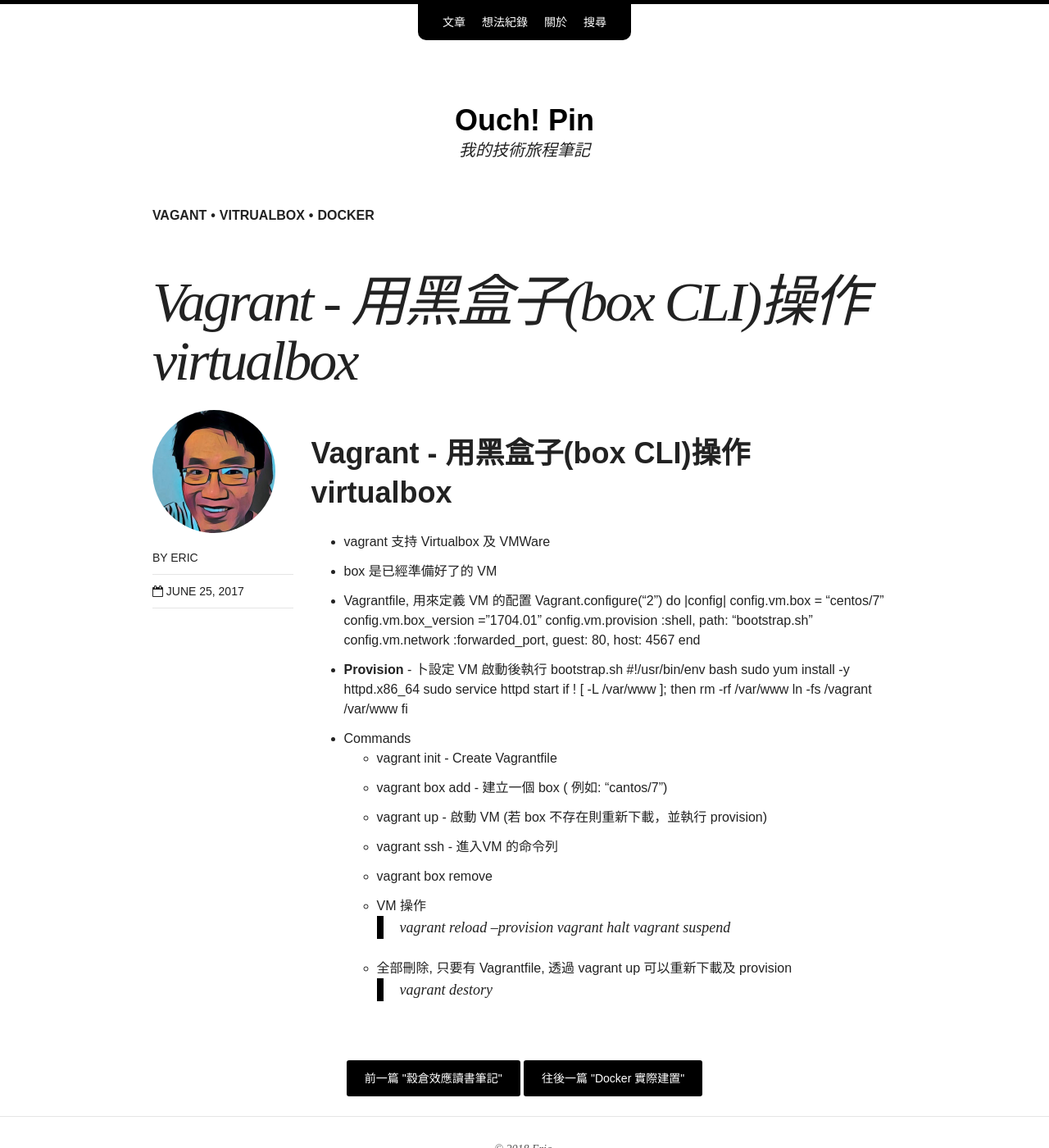
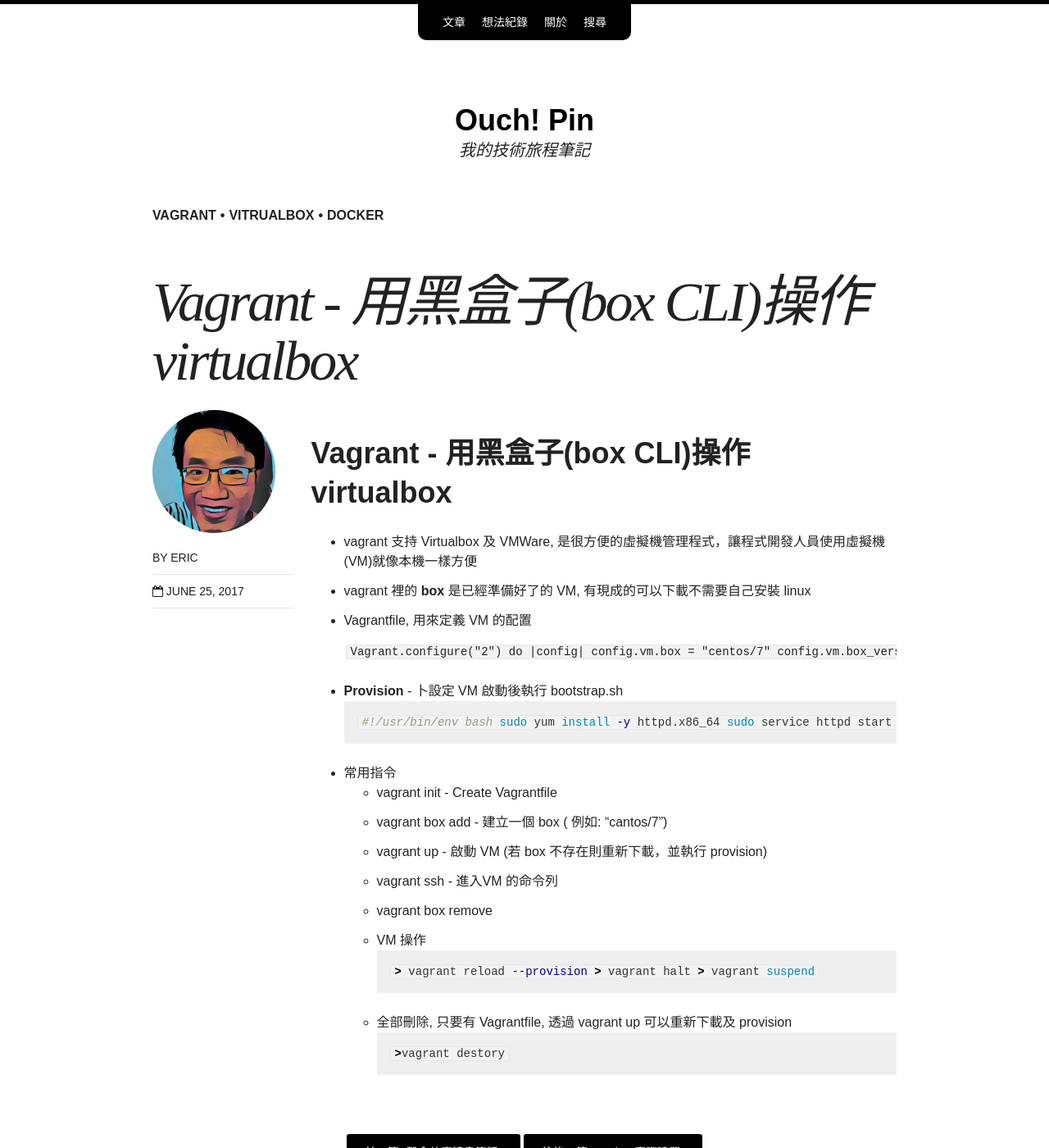
Before and after one commit to ericyu76/Notes, a Jekyll site: the page built from _posts/articles/2017-06-25-vagrant-basic.md, in a window 1280 px wide and 1400 px high. Shown: the whole window at 82% size. Built offline with Jekyll 4.4.1, drawn with Linux system fonts in a browser that asks for light colours; nearby versions of some CDN libraries.

Commit message:
Added Vagrant

````diff
--- a/_posts/articles/2017-06-25-vagrant-basic.md
+++ b/_posts/articles/2017-06-25-vagrant-basic.md
@@ -3,22 +3,25 @@
 title: Vagrant - 用黑盒子(box CLI)操作 virtualbox
 excerpt: "透過很方便的可以透過 command line 來啟動 virtualbox"
 categories: articles
-tags: [vagant, vitrualbox, docker]
+tags: [vagrant, vitrualbox, docker]
 comments: true
 ---
 
 # Vagrant - 用黑盒子(box CLI)操作 virtualbox
 
-- vagrant 支持 Virtualbox 及 VMWare
-- box 是已經準備好了的 VM
+- vagrant 支持 Virtualbox 及 VMWare, 是很方便的虛擬機管理程式，讓程式開發人員使用虛擬機(VM)就像本機一樣方便
+- vagrant 裡的 **box** 是已經準備好了的 VM, 有現成的可以下載不需要自己安裝 linux
 - Vagrantfile, 用來定義 VM 的配置
+    ```txt
     Vagrant.configure("2") do |config|
       config.vm.box = "centos/7"
       config.vm.box_version ="1704.01"
       config.vm.provision :shell, path: "bootstrap.sh"
       config.vm.network :forwarded_port, guest: 80, host: 4567
     end
+    ```
 - **Provision** - 卜設定 VM 啟動後執行 bootstrap.sh
+    ```bash
     #!/usr/bin/env bash
     sudo yum install -y httpd.x86_64
     sudo service httpd start
@@ -26,15 +29,20 @@
       rm -rf /var/www
       ln -fs /vagrant /var/www
     fi
-- Commands
+    ```
+- 常用指令
   - vagrant init - Create Vagrantfile
   - vagrant box add <boxName> - 建立一個 box ( 例如:  “cantos/7”)
   - vagrant up - 啟動 VM (若 box 不存在則重新下載，並執行 provision)
   - vagrant ssh - 進入VM 的命令列
   - vagrant box remove <boxName>
   - VM 操作
+    ```bash
     > vagrant reload --provision
     > vagrant halt
     > vagrant suspend
+    ```
   - 全部刪除, 只要有 Vagrantfile, 透過 vagrant up 可以重新下載及 provision
+    ```bash
     >vagrant destory
+    ```
````
